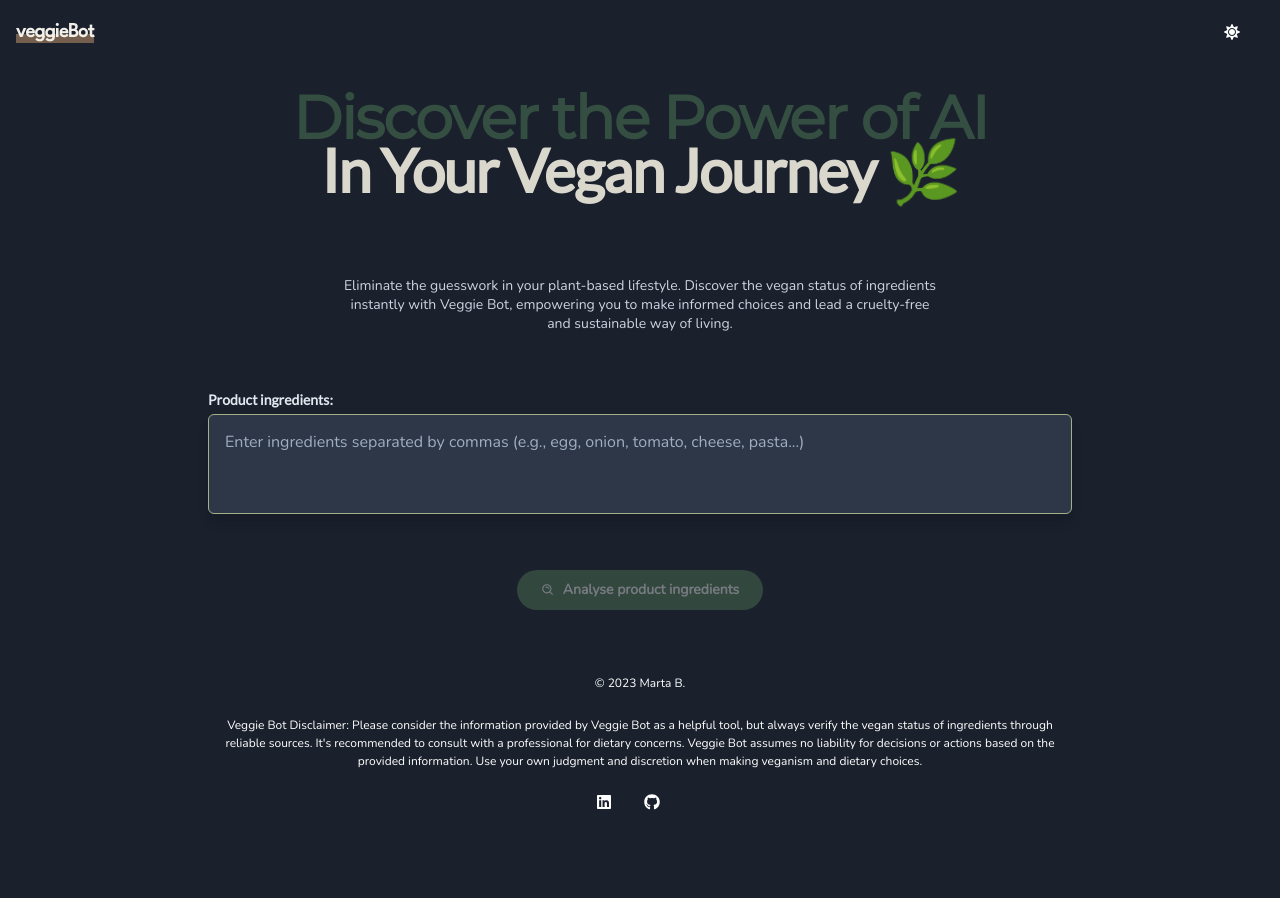
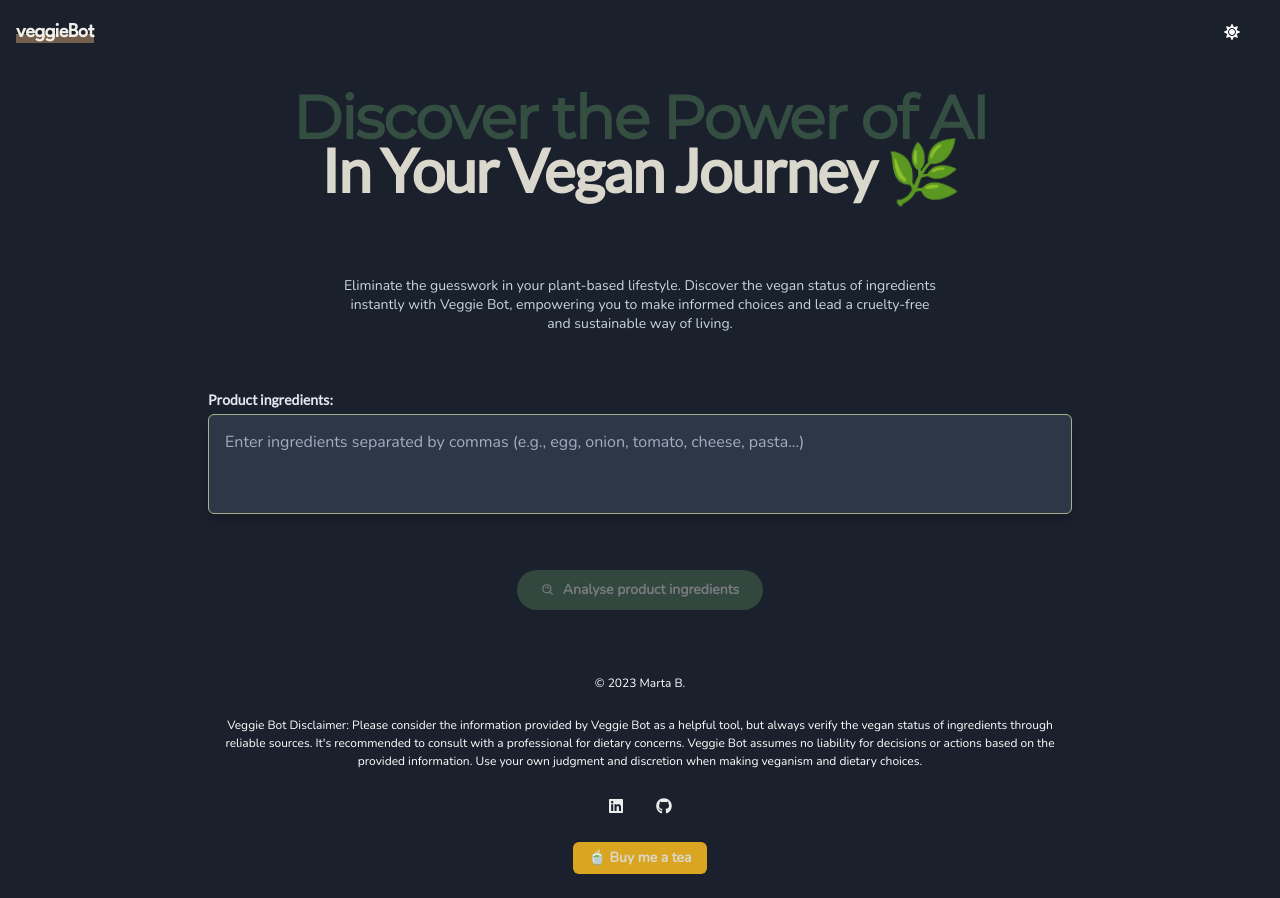
Before and after one commit to MartaBento/veggie-bot, a Next.js app: page / in a window 1280 px wide. Before the commit the page ends 834 px from the top, so only its background shows below. Built offline with nearby package versions, Linux system fonts and the light colour scheme.

Commit message:
feat: added the buy me a coffee btn & overall improvements

```diff
--- /dev/null
+++ b/components/common/buy-me-a-coffee-btn.tsx
@@ -0,0 +1,31 @@
+import { Link, Button, useColorModeValue } from "@chakra-ui/react";
+
+function BuyMeACoffeeButton() {
+  const buttonColor = useColorModeValue("#8B5D33", "#DAA520");
+  const buttonTextColor = useColorModeValue("white", "#DAD7CD");
+
+  return (
+    <Link
+      className="buyButton"
+      target="_blank"
+      href="https://www.buymeacoffee.com/martabento"
+      aria-label="Support Marta Bento on Buy Me a Coffee"
+      rel="noopener noreferrer"
+    >
+      <Button
+        size="sm"
+        bgColor={buttonColor}
+        color={buttonTextColor}
+        fontFamily="Nunito"
+        _hover={{ opacity: 0.9, boxShadow: "md" }}
+        _focus={{ boxShadow: "none" }}
+        borderRadius="md"
+        p={4}
+      >
+        🍵 Buy me a tea
+      </Button>
+    </Link>
+  );
+}
+
+export default BuyMeACoffeeButton;
--- a/components/common/footer.tsx
+++ b/components/common/footer.tsx
@@ -4,8 +4,11 @@ import {
   Text,
   ButtonGroup,
   IconButton,
+  Center,
+  VStack,
 } from "@chakra-ui/react";
 import { FaLinkedin, FaGithub } from "react-icons/fa";
+import BuyMeACoffeeButton from "./buy-me-a-coffee-btn";
 
 function Footer() {
   const currentYear = new Date().getFullYear();
@@ -18,7 +21,12 @@ function Footer() {
       marginTop={10}
       fontFamily="Nunito"
     >
-      <Stack spacing={{ base: "2", md: "4" }} textAlign="center" fontSize="xs">
+      <VStack
+        align="center"
+        spacing={{ base: "2", md: "4" }}
+        textAlign="center"
+        fontSize="xs"
+      >
         <Text>&copy; {currentYear} Marta B.</Text>
         <Text marginTop={2}>
           Veggie Bot Disclaimer: Please consider the information provided by
@@ -29,25 +37,30 @@ function Footer() {
           Use your own judgment and discretion when making veganism and dietary
           choices.
         </Text>
-      </Stack>
-      <Stack justify="center" direction="row" align="center" marginTop={6}>
+
+        <Stack justify="center" direction="row" align="center">
           <ButtonGroup>
             <IconButton
               as="a"
               href="https://www.linkedin.com/in/marta-bento/"
               aria-label="Open Linkedin page"
               icon={<FaLinkedin />}
-            variant="unstyled"
+              variant="ghost"
             />
             <IconButton
               as="a"
               href="https://github.com/MartaBento/veggie-bot"
               aria-label="Open Github page"
               icon={<FaGithub />}
-            variant="unstyled"
+              variant="ghost"
             />
           </ButtonGroup>
         </Stack>
+
+        <Center mb={6}>
+          <BuyMeACoffeeButton />
+        </Center>
+      </VStack>
     </Container>
   );
 }
--- a/components/ingredient-input.tsx
+++ b/components/ingredient-input.tsx
@@ -15,7 +15,17 @@ function IngredientInput({ onChange }: IngredientInputProps) {
     const value = event.target.value;
     const cleanedValue = value.replace(/\s+/g, " ").trim();
     const ingredients = cleanedValue.split(/[,\/\n|;]/);
-    onChange(ingredients);
+    const filteredIngredients = ingredients.filter(
+      (ingredient) => ingredient.trim() !== ""
+    );
+    if (
+      filteredIngredients.length === 1 &&
+      (filteredIngredients[0] === "." || filteredIngredients[0] === "")
+    ) {
+      onChange([]);
+    } else {
+      onChange(filteredIngredients);
+    }
   };
 
   return (
--- a/pages/_app.tsx
+++ b/pages/_app.tsx
@@ -9,7 +9,7 @@ import { AppProps } from "next/app";
 import Footer from "@/components/common/footer";
 import Navbar from "@/components/common/navbar";
 
-function MyApp({ Component, pageProps }: AppProps) {
+function VeggieBot({ Component, pageProps }: AppProps) {
   // Palette: https://coolors.co/dad7cd-a3b18a-588157-3a5a40-344e41
   const colors = {
     timberwolf: "#DAD7CD",
@@ -52,4 +52,4 @@ function MyApp({ Component, pageProps }: AppProps) {
   );
 }
 
-export default MyApp;
+export default VeggieBot;
```
Also changed, not shown: pages/results.tsx (+4 -5 lines). Lines whose indentation alone changed are shown as unchanged.
